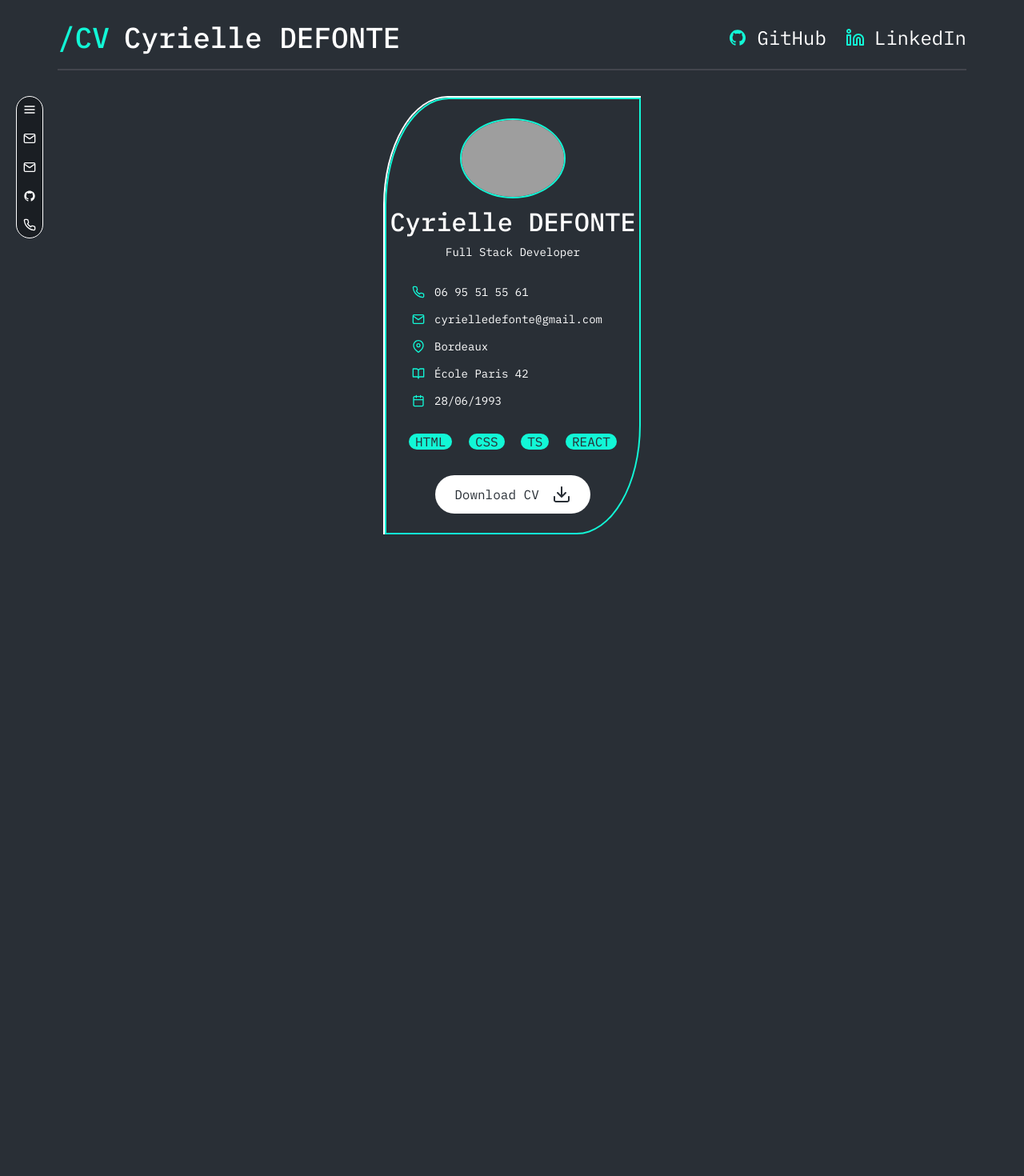
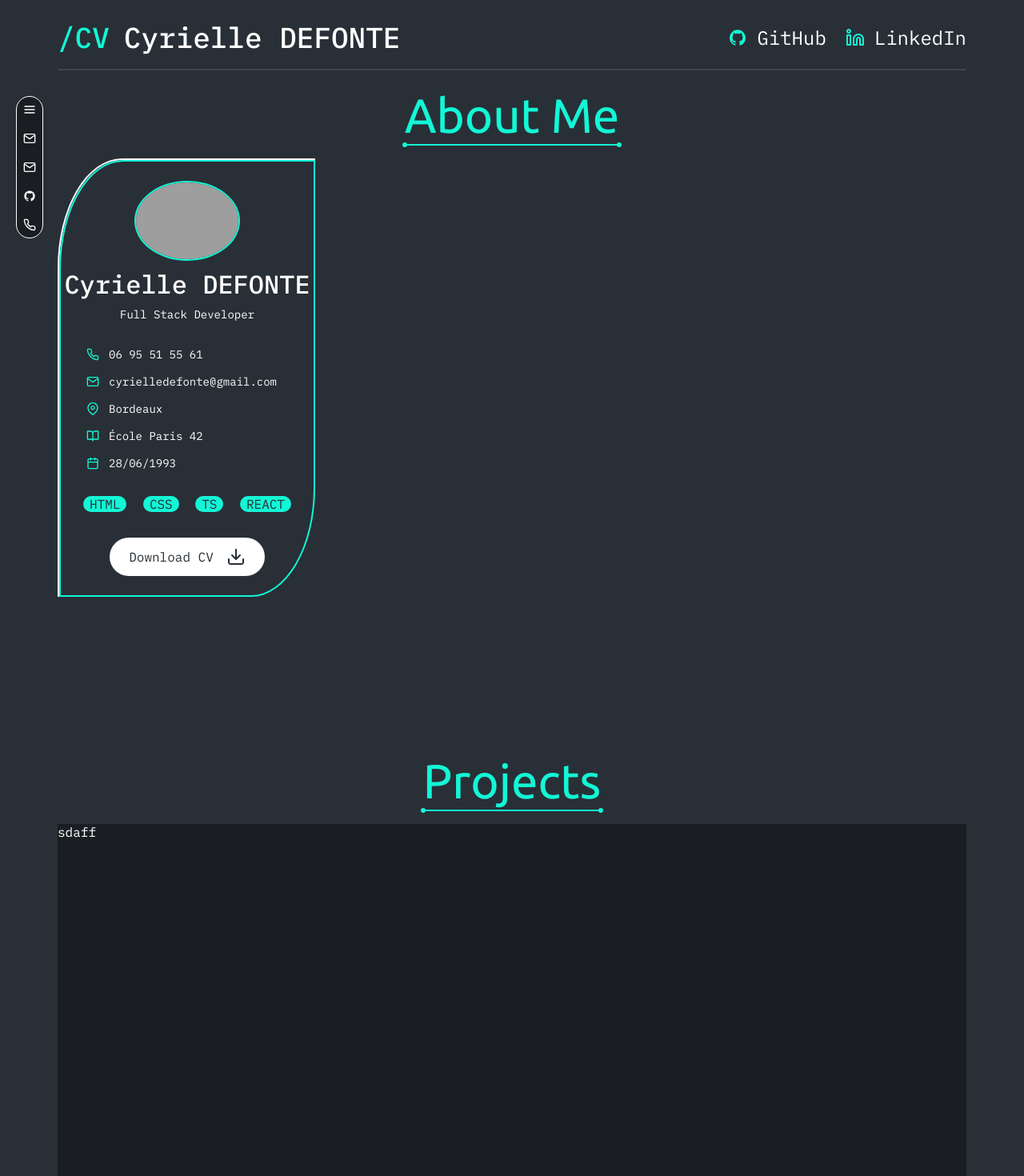
Before and after one commit to cdefonte42/Portofolio, an Angular app in the folder front/: page / in a window 1280 px wide. Shown: the top 1470 px of the page at 80% size. Before the commit the page ends 848 px from the top, so only its background shows below. Built offline with nearby package versions, Linux system fonts and the light colour scheme; grey boxes are pictures that could not be loaded.

Commit message:
[add] work experience + change layout

```diff
--- a/front/src/app/app.component.css
+++ b/front/src/app/app.component.css
@@ -14,15 +14,23 @@ app-nav-bar {
 }
 
 .content {
-    margin-top: 2rem;
+    display: grid;
+    gap: 2rem;
+    margin: 1.25rem 4rem;
+}
+
+.content > div {
+    height: 100vh;
     display: flex;
     flex-direction: column;
-    justify-content: stretch;
-    align-items: center;
-    gap: 1.25rem;
+    gap: 1rem;
 }
 
-.content > * {
-    height: 90vh;
-    margin: auto;
+.content div > *:nth-child(2) {
+    flex-grow: 1;
+    margin-bottom: 2rem;
 }
+
+app-section-title {
+    align-self: center;
+}
--- a/front/src/app/app.component.html
+++ b/front/src/app/app.component.html
@@ -1,9 +1,19 @@
 <app-header />
 <app-nav-bar />
 
-
 <div class="content">
-    <app-overview id="overview-view" />
+    <div id="overview-view">
+        <app-section-title>About Me</app-section-title>
+        <app-overview />
+    </div>
+    <div id="work-experiences-view">
+        <app-section-title>Projects</app-section-title>
+        <app-work-experiences />
+    </div>
+    <div id="contact-view">
+        <app-section-title>Contact</app-section-title>
+        <app-work-experiences />
+    </div>
 </div>
 
 <router-outlet />
--- a/front/src/app/app.component.ts
+++ b/front/src/app/app.component.ts
@@ -3,11 +3,13 @@ import { RouterOutlet } from '@angular/router';
 import { HeaderComponent } from './header/header.component';
 import { NavBarComponent } from './nav-bar/nav-bar.component';
 import { OverviewComponent } from './overview/overview.component';
+import { WorkExperiencesComponent } from './work-experiences/work-experiences.component';
+import { SectionTitleComponent } from './section-title/section-title.component';
 
 @Component({
   selector: 'app-root',
   standalone: true,
-  imports: [RouterOutlet, HeaderComponent, NavBarComponent, OverviewComponent],
+  imports: [RouterOutlet, HeaderComponent, NavBarComponent, OverviewComponent, WorkExperiencesComponent, SectionTitleComponent],
   templateUrl: './app.component.html',
   styleUrl: './app.component.css'
 })
--- a/front/src/app/header/header.component.css
+++ b/front/src/app/header/header.component.css
@@ -1,5 +1,5 @@
 :host {
-    margin: 0 0.5rem 0 0.5rem;
+    margin: 0 0.5rem;
     height: 80px;
     display: flex;
     flex-direction: column;
--- a/front/src/app/nav-bar/nav-bar.component.ts
+++ b/front/src/app/nav-bar/nav-bar.component.ts
@@ -1,4 +1,4 @@
-import { Component, ElementRef, EventEmitter, Input, Output, ViewChild } from '@angular/core';
+import { Component } from '@angular/core';
 
 @Component({
   selector: 'app-nav-bar',
--- a/front/src/app/section-title/section-title.component.css
+++ b/front/src/app/section-title/section-title.component.css
@@ -1,9 +1,18 @@
 :host {
-    font-family: var(--h1-u-family);
-    font-size: var(--h1-u-size);
-    font-weight: var(--h1-u-weight);
-    line-height: var(--h1-u-height);
     color: var(--brand-1);
+    font-family: var(--h2-u-family);
+    font-size: var(--h2-u-size);
+    font-weight: var(--h2-u-weight);
+    line-height: var(--h2-u-height);
+}
+
+@media screen and (min-width: 760px) {
+    :host {
+        font-family: var(--h1-u-family);
+        font-size: var(--h1-u-size);
+        font-weight: var(--h1-u-weight);
+        line-height: var(--h1-u-height);
+    }
 }
 
 .line {
--- /dev/null
+++ b/front/src/app/work-experiences/work-experiences.component.css
@@ -0,0 +1,3 @@
+:host {
+    background-color: var(--bg-2);
+}
--- /dev/null
+++ b/front/src/app/work-experiences/work-experiences.component.html
@@ -0,0 +1,3 @@
+<div class="content">
+    sdaff
+</div>
```
Also changed, not shown: front/src/app/work-experiences/work-experiences.component.ts (added, +13 -0 lines), 1 other file (tests, documents, lock files or other folders).
